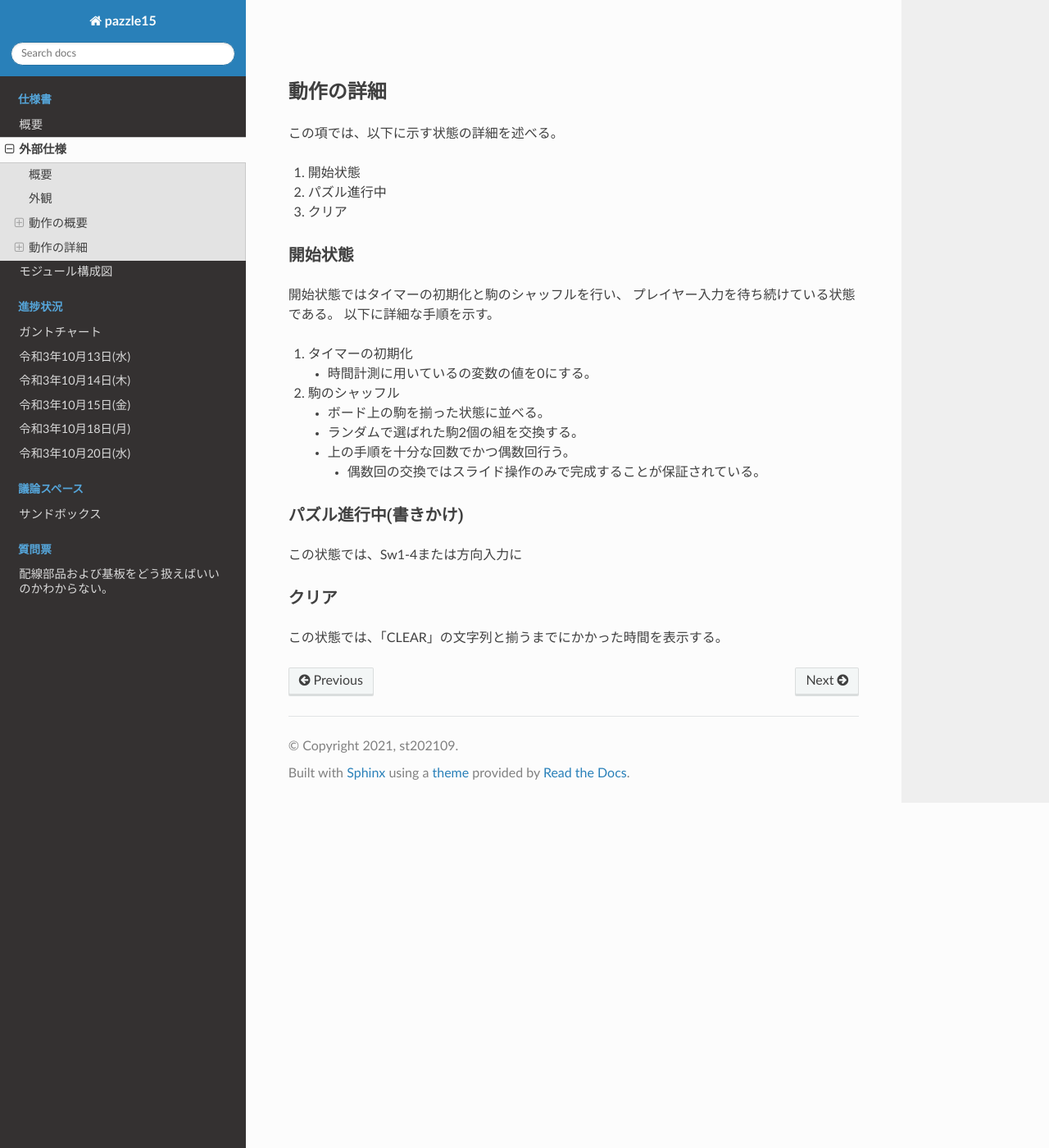
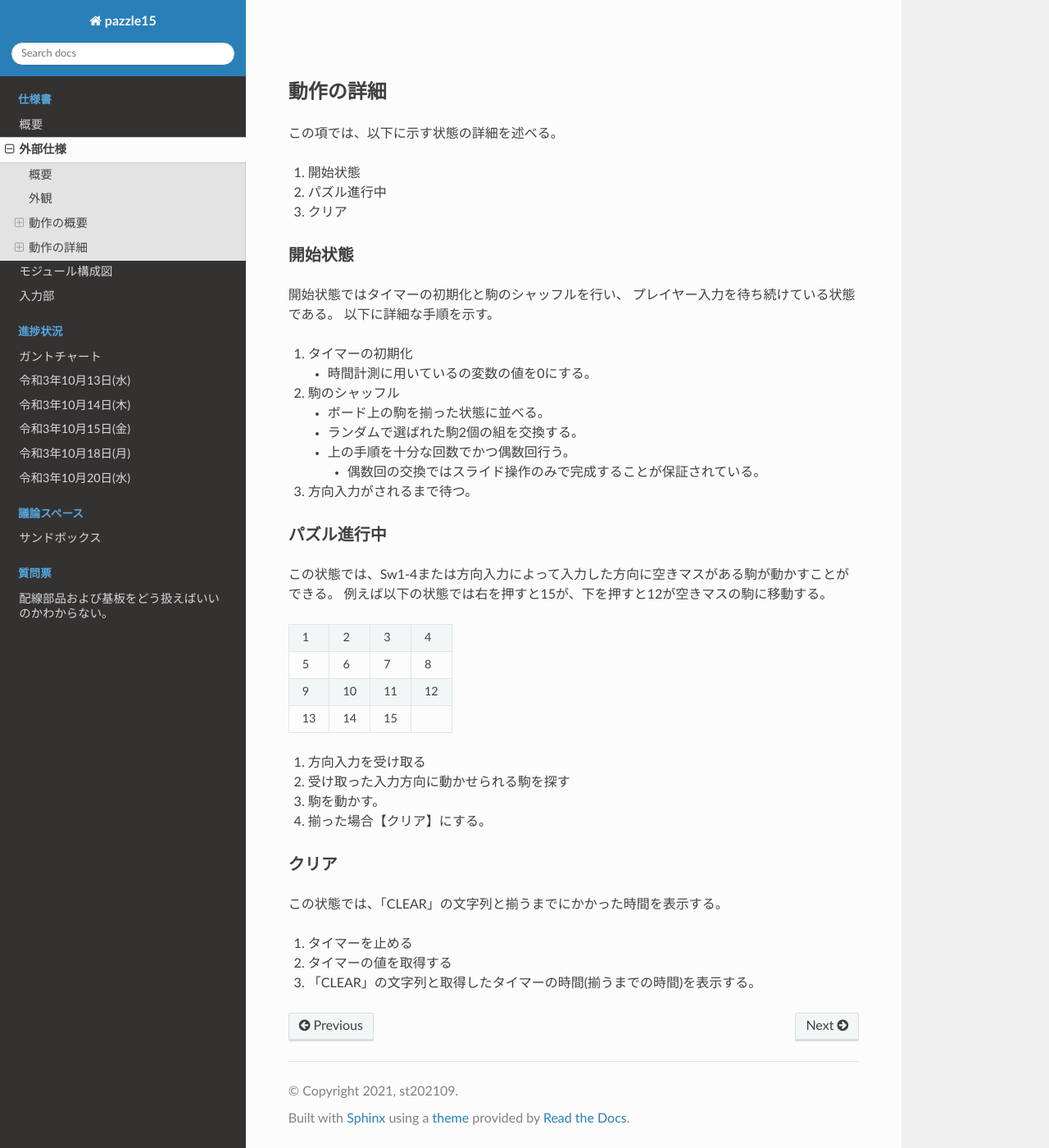
Before and after one commit to masanori-komehana/puzzle_project, a Sphinx documentation site: the page built from document/source/specs/00_external_spec.md, in a window 1280 px wide and 1400 px high, scrolled down 1834 px. Shown: the whole window at 82% size. Built offline with Sphinx 7.4.7 and the Read the Docs theme 2.0.0, drawn with Linux system fonts in a browser that asks for light colours.

Commit message:
更新：外部仕様 20211021

````diff
--- a/document/source/specs/external_spec.md
+++ b/document/source/specs/00_external_spec.md
@@ -85,9 +85,28 @@
     * ランダムで選ばれた駒2個の組を交換する。
     * 上の手順を十分な回数でかつ偶数回行う。
         * 偶数回の交換ではスライド操作のみで完成することが保証されている。
+3. 方向入力がされるまで待つ。
 
-### パズル進行中(書きかけ)
-この状態では、Sw1-4または方向入力に
+### パズル進行中
+この状態では、Sw1-4または方向入力によって入力した方向に空きマスがある駒が動かすことができる。
+例えば以下の状態では右を押すと15が、下を押すと12が空きマスの駒に移動する。
+
+```eval_rst
+.. csv-table::
+
+    1,2,3,4
+    5,6,7,8
+    9,10,11,12
+    13,14,15,""
+```
+
+1. 方向入力を受け取る
+2. 受け取った入力方向に動かせられる駒を探す
+3. 駒を動かす。
+4. 揃った場合【クリア】にする。
 
 ### クリア
 この状態では、「CLEAR」の文字列と揃うまでにかかった時間を表示する。
+1. タイマーを止める
+2. タイマーの値を取得する
+3. 「CLEAR」の文字列と取得したタイマーの時間(揃うまでの時間)を表示する。
````
Also changed, not shown: document/source/specs/01_modules.rst (renamed from document/source/specs/modules.rst, +10 -0 lines), document/source/specs/02_input.md (added, +29 -0 lines).
